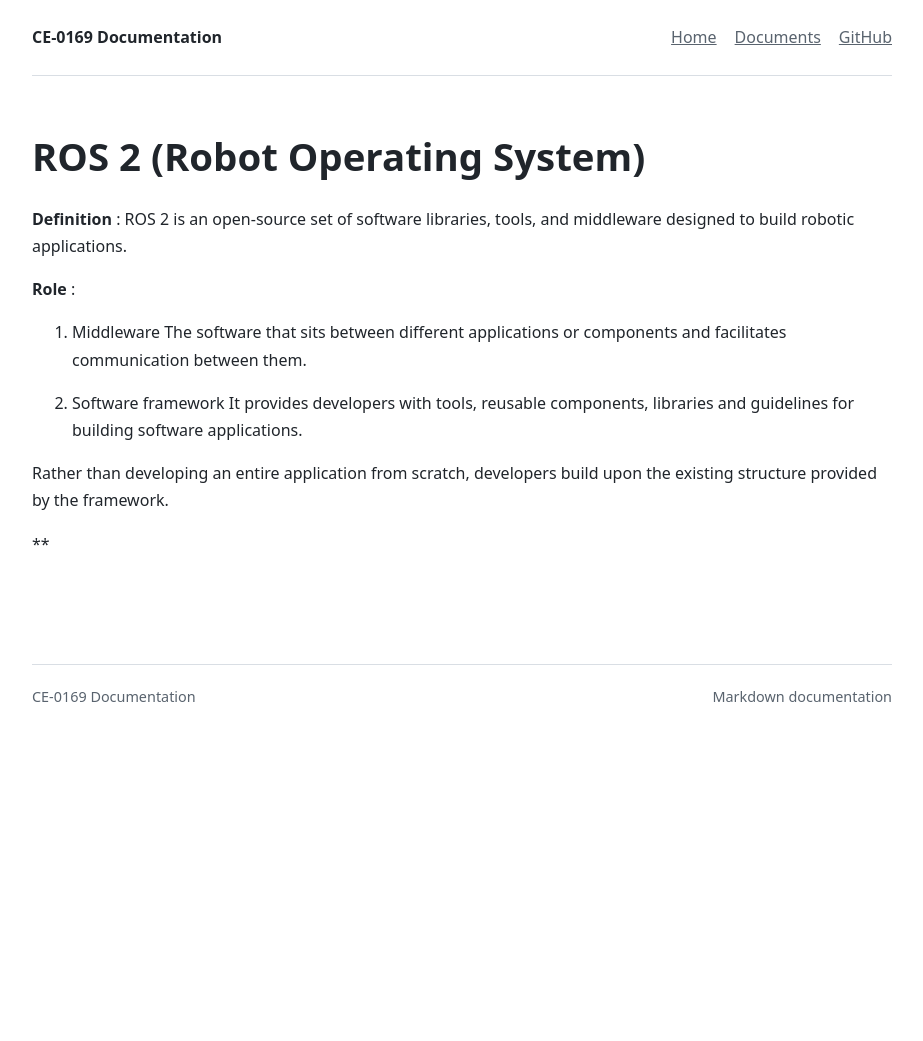
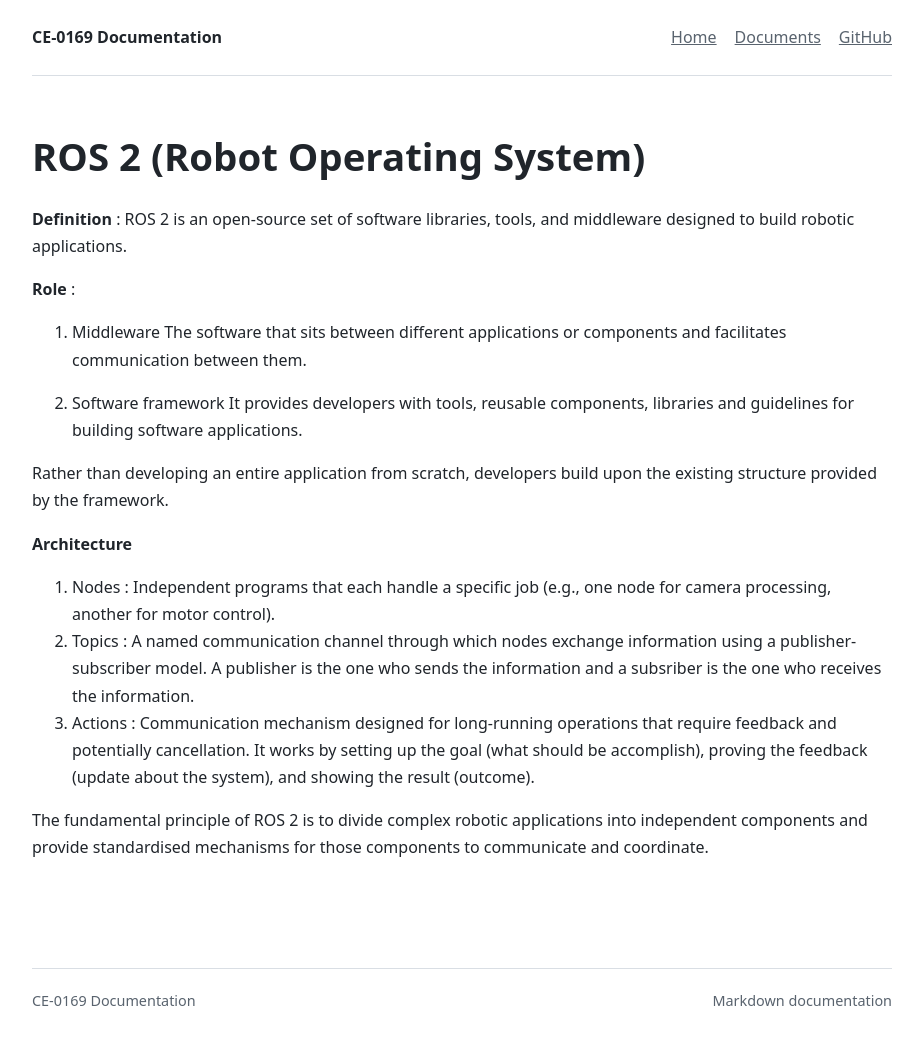
Before and after one commit to Suraset-Khurasee/rnd01, a Jekyll site: the page built from docs/d3/ROS2.md, in a window 1280 px wide. Shown: the whole page, without its empty margins (178-1101 px from the left). Built offline with Jekyll 4.4.1, drawn with Linux system fonts in a browser that asks for light colours; before the commit the page ends 900 px from its top, so only the background shows below that.

Commit message:
panggabean

```diff
--- a/docs/d3/ROS2.md
+++ b/docs/d3/ROS2.md
@@ -15,4 +15,9 @@ It provides developers with tools, reusable components, libraries and guidelines
 
 Rather than developing an entire application from scratch, developers build upon the existing structure provided by the framework.
 
-**
+**Architecture**
+1. Nodes :  Independent programs that each handle a specific job (e.g., one node for camera processing, another for motor control).
+2. Topics : A named communication channel through which nodes exchange information using a publisher-subscriber model. A publisher is the one who sends the information and a subsriber is the one who receives the information.
+3. Actions : Communication mechanism designed for long-running operations that require feedback and potentially cancellation. It works by setting up the goal (what should be accomplish), proving the feedback (update about the system), and showing the result (outcome).
+
+The fundamental principle of ROS 2 is to divide complex robotic applications into independent components and provide standardised mechanisms for those components to communicate and coordinate.
```
